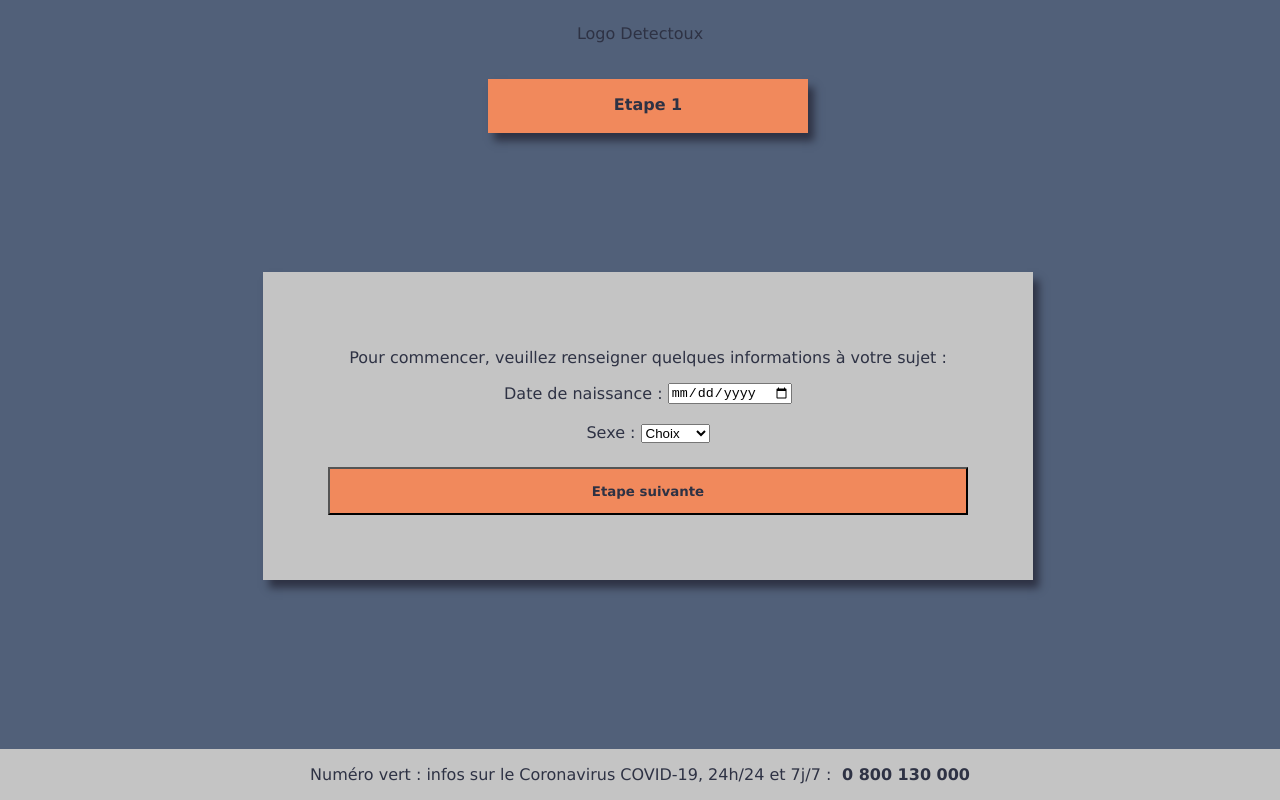
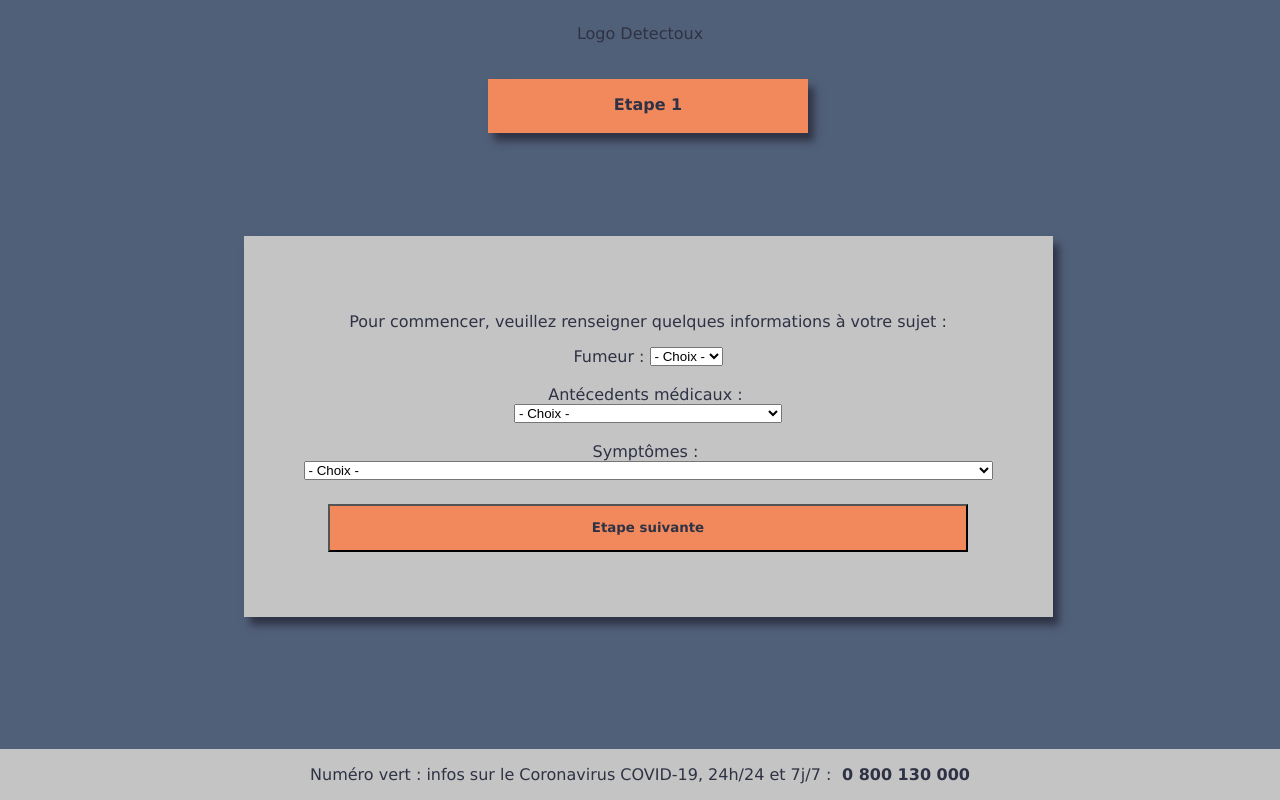
Before and after one commit to CharlesArnould/Detectoux_Projet, a Vue app: page /Test1 in a window 1280 px wide. Built offline with nearby package versions, Linux system fonts and the light colour scheme.

Commit message:
maj formulaire

```diff
--- a/src/views/Test1.vue
+++ b/src/views/Test1.vue
@@ -12,17 +12,55 @@
               sujet :
             </p>
           </div>
-          <div class="test1_wrapper_rectangle_form_ddn">
-            <label for="ddn">Date de naissance :&nbsp;</label>
-            <input type="date" id="ddn" required />
+          <div class="test1_wrapper_rectangle_form_fum">
+            <label for="fum">Fumeur :&nbsp;</label>
+            <select id="fum" required>
+              <option value="">- Choix -</option>
+              <option value="oui">Oui</option>
+              <option value="non">Non</option>
+            </select>
           </div>
           <br />
-          <div class="test1_wrapper_rectangle_form_sexe">
-            <label for="sexe">Sexe :&nbsp;</label>
+          <div class="test1_wrapper_rectangle_form_ant">
+            <label for="sexe">Antécedents médicaux :&nbsp;</label>
             <select id="sexe" required>
-              <option value="">Choix</option>
-              <option value="femme">Femme</option>
-              <option value="homme">Homme</option>
+              <option value="">- Choix -</option>
+              <option value="diabete">Diabète avec complications</option>
+              <option value="asthme">
+                Asthme ou maladie pulmonaire chronique
+              </option>
+              <option value="ins-card">
+                Insuffisance cardiaque congestive
+              </option>
+              <option value="aucun">Aucun</option>
+            </select>
+          </div>
+          <br />
+          <div class="test1_wrapper_rectangle_form_sympt">
+            <label for="sexe">Symptômes :&nbsp;</label>
+            <select id="sexe" required>
+              <option value="">- Choix -</option>
+              <option value="toux">Toux nouvelle ou aggravée</option>
+              <option value="mdg">Mal de gorge</option>
+              <option value="ess">Essoufflement</option>
+              <option value="ess_mdg_mdc">
+                Essoufflement, mal de gorge, maux de corps
+              </option>
+              <option value="ess_toux">
+                Essoufflement, Toux nouvelle ou aggravée
+              </option>
+              <option value="mdg_pdg_pdo">
+                Mal de gorge, perte du goût, perte de l'odorat
+              </option>
+              <option value="fvr_fr_toux_mdg">
+                Fièvre, frissons ou sueurs, toux nouvelle ou aggravée, mal de
+                gorge
+              </option>
+              <option value="fvr_fr_ess_toux_mdg_pdg_pdo">
+                Fièvre, frissons ou sueurs, essoufflement, toux nouvelle ou
+                aggravée, mal de gorge, perte de goût, perte d'odorat
+              </option>
+              <option value="aucun">Aucun</option>
             </select>
           </div>
           <br />
@@ -93,10 +131,24 @@
   align-items: center;
 }
 
-.test1_wrapper_rectangle_form_ddn {
+.test1_wrapper_rectangle_form_fum {
   display: flex;
   justify-content: center;
   align-items: center;
+}
+
+.test1_wrapper_rectangle_form_ant {
+  display: flex;
+  justify-content: center;
+  align-items: center;
+  flex-direction: column;
+}
+
+.test1_wrapper_rectangle_form_sympt {
+  display: flex;
+  justify-content: center;
+  align-items: center;
+  flex-direction: column;
 }
 
 button {
```
Also changed, not shown: 1 other file (tests, documents, lock files or other folders).
